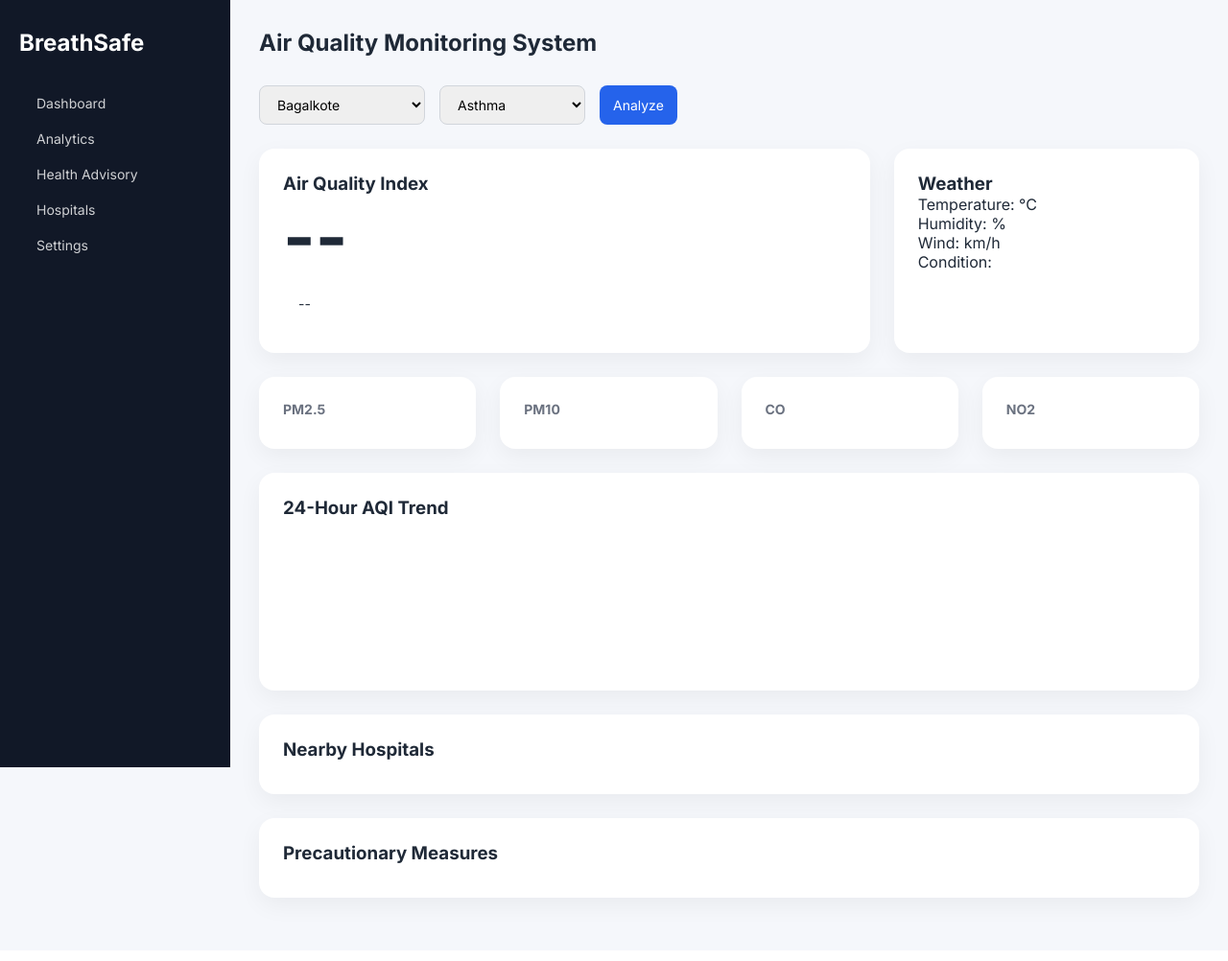
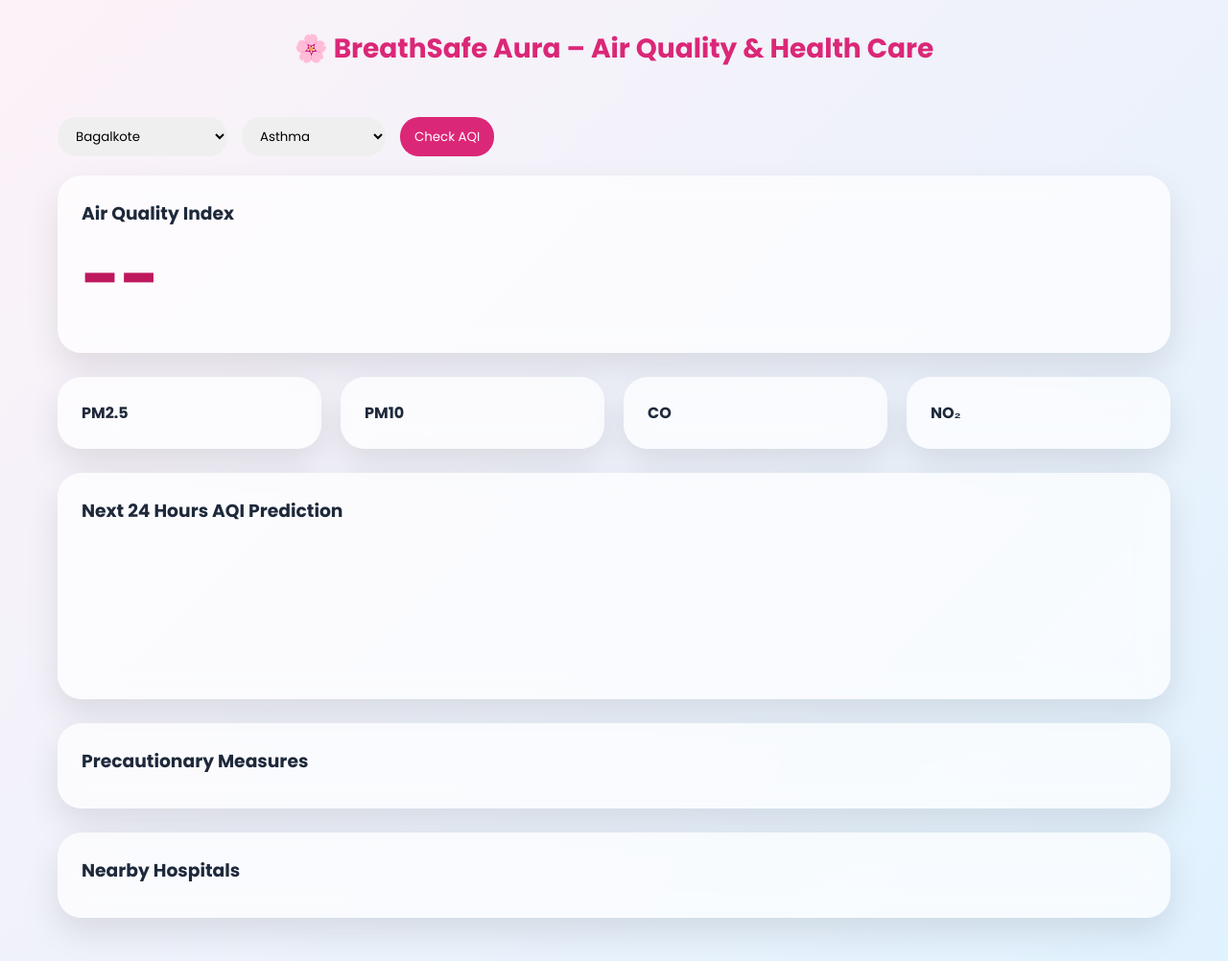
Before and after one commit to GowthamVeeraiah/Mini-Project-AQI, a Flask app: page / in a window 1280 px wide. Shown: the whole page at 96% size. Before the commit the page ends 953 px from the top, so only its background shows below. Run offline with Flask 3, Linux system fonts and the light colour scheme; a map, chart or similar area stays blank.

Commit message:
Update title and styles in index.html

```diff
--- a/templates/index.html
+++ b/templates/index.html
@@ -2,197 +2,86 @@
 <html>
 <head>
 <meta charset="UTF-8">
-<title>Air Quality Monitoring System</title>
+<title>BreathSafe Aura</title>
 <script src="https://cdn.jsdelivr.net/npm/chart.js"></script>
-<link href="https://fonts.googleapis.com/css2?family=Inter:wght@400;600;700&display=swap" rel="stylesheet">
+<link href="https://fonts.googleapis.com/css2?family=Poppins:wght@400;600;700&display=swap" rel="stylesheet">
 
 <style>
-*{
-margin:0;
-padding:0;
-box-sizing:border-box;
-font-family:'Inter',sans-serif;
+*{margin:0;padding:0;box-sizing:border-box;font-family:'Poppins',sans-serif;}
+
+body{
+background:linear-gradient(135deg,#fdf2f8,#e0f2fe);
+color:#1e293b;
 }
 
-body{
-display:flex;
-background:#f5f7fb;
-color:#1f2937;
+.header{
+text-align:center;
+padding:30px;
+font-size:28px;
+font-weight:700;
+color:#db2777;
 }
 
-/* SIDEBAR */
-.sidebar{
-width:240px;
-background:#111827;
-color:white;
-height:100vh;
-padding:30px 20px;
-position:fixed;
+.container{
+max-width:1200px;
+margin:auto;
+padding:20px;
 }
 
-.sidebar h2{
-margin-bottom:40px;
-font-weight:700;
+.card{
+background:rgba(255,255,255,0.7);
+backdrop-filter:blur(15px);
+border-radius:25px;
+padding:25px;
+margin-bottom:25px;
+box-shadow:0 15px 35px rgba(0,0,0,0.1);
 }
 
-.sidebar ul{
-list-style:none;
+.controls{
+display:flex;
+gap:15px;
+margin-bottom:20px;
 }
 
-.sidebar li{
-margin-bottom:20px;
-opacity:.8;
+select,button{
+padding:10px 15px;
+border-radius:20px;
+border:none;
+}
+
+button{
+background:#db2777;
+color:white;
 cursor:pointer;
 }
 
-.sidebar li:hover{
-opacity:1;
-}
-
-/* MAIN */
-.main{
-margin-left:240px;
-width:100%;
-padding:30px;
-}
-
-/* HEADER */
-.header{
-display:flex;
-justify-content:space-between;
-align-items:center;
-margin-bottom:30px;
-}
-
-.header h1{
-font-size:24px;
-font-weight:700;
-}
-
-.updated{
-font-size:14px;
-color:#6b7280;
-}
-
-/* CARD */
-.card{
-background:white;
-padding:25px;
-border-radius:16px;
-box-shadow:0 8px 24px rgba(0,0,0,0.05);
-margin-bottom:25px;
-}
-
-/* GRID */
 .grid{
 display:grid;
-gap:25px;
-}
-
-.grid-2{
-grid-template-columns:2fr 1fr;
+gap:20px;
 }
 
 .grid-4{
-grid-template-columns:repeat(auto-fit,minmax(180px,1fr));
+grid-template-columns:repeat(auto-fit,minmax(200px,1fr));
 }
 
-/* AQI */
-.aqi-value{
-font-size:72px;
+.aqi{
+font-size:70px;
 font-weight:700;
+color:#be185d;
 }
 
-.badge{
-display:inline-block;
-padding:8px 16px;
-border-radius:30px;
-font-size:14px;
-margin-top:10px;
-}
-
-.good{
-background:#dcfce7;
-color:#166534;
-}
-
-.moderate{
-background:#fef9c3;
-color:#854d0e;
-}
-
-.poor{
-background:#fee2e2;
-color:#7f1d1d;
-}
-
-/* SELECT */
-.controls{
-display:flex;
-gap:15px;
-margin-bottom:25px;
-}
-
-select,button{
-padding:10px 14px;
-border-radius:8px;
-border:1px solid #d1d5db;
-font-size:14px;
-}
-
-button{
-background:#2563eb;
-color:white;
-border:none;
-cursor:pointer;
-}
-
-button:hover{
-opacity:.9;
-}
-
-.metric h4{
-font-size:14px;
-margin-bottom:8px;
-color:#6b7280;
-}
-
-.metric p{
-font-size:20px;
-font-weight:600;
-}
-
-ul{
-margin-top:10px;
-padding-left:18px;
-}
-
-li{
-margin-bottom:6px;
-font-size:14px;
-}
+ul{margin-top:10px;padding-left:20px;}
+li{margin-bottom:6px;}
 </style>
 </head>
 
 <body>
 
-<div class="sidebar">
-<h2>BreathSafe</h2>
-<ul>
-<li>Dashboard</li>
-<li>Analytics</li>
-<li>Health Advisory</li>
-<li>Hospitals</li>
-<li>Settings</li>
-</ul>
+<div class="header">
+🌸 BreathSafe Aura – Air Quality & Health Care
 </div>
 
-<div class="main">
-
-<div class="header">
-<h1>Air Quality Monitoring System</h1>
-<div class="updated" id="updated"></div>
-</div>
+<div class="container">
 
 <div class="controls">
 <select id="city"></select>
@@ -202,65 +91,36 @@
 <option>Bronchitis</option>
 <option>Allergic Rhinitis</option>
 </select>
-<button onclick="analyze()">Analyze</button>
+<button onclick="analyze()">Check AQI</button>
 </div>
-
-<div class="grid grid-2">
 
 <div class="card">
 <h3>Air Quality Index</h3>
-<div id="aqi" class="aqi-value">--</div>
-<div id="status" class="badge">--</div>
-<p id="suitability" style="margin-top:10px;color:#6b7280;"></p>
+<div id="aqi" class="aqi">--</div>
+<p id="status"></p>
+<p id="updated"></p>
+</div>
+
+<div class="grid grid-4">
+<div class="card"><h4>PM2.5</h4><p id="pm25"></p></div>
+<div class="card"><h4>PM10</h4><p id="pm10"></p></div>
+<div class="card"><h4>CO</h4><p id="co"></p></div>
+<div class="card"><h4>NO₂</h4><p id="no2"></p></div>
 </div>
 
 <div class="card">
-<h3>Weather</h3>
-<p>Temperature: <b id="temp"></b> °C</p>
-<p>Humidity: <b id="humidity"></b> %</p>
-<p>Wind: <b id="wind"></b> km/h</p>
-<p>Condition: <b id="conditionWeather"></b></p>
-</div>
-
-</div>
-
-<div class="grid grid-4">
-
-<div class="card metric">
-<h4>PM2.5</h4>
-<p id="pm25"></p>
-</div>
-
-<div class="card metric">
-<h4>PM10</h4>
-<p id="pm10"></p>
-</div>
-
-<div class="card metric">
-<h4>CO</h4>
-<p id="co"></p>
-</div>
-
-<div class="card metric">
-<h4>NO2</h4>
-<p id="no2"></p>
-</div>
-
+<h3>Next 24 Hours AQI Prediction</h3>
+<canvas id="aqiChart"></canvas>
 </div>
 
 <div class="card">
-<h3>24-Hour AQI Trend</h3>
-<canvas id="aqiChart"></canvas>
+<h3>Precautionary Measures</h3>
+<ul id="precautions"></ul>
 </div>
 
 <div class="card">
 <h3>Nearby Hospitals</h3>
 <ul id="hospitals"></ul>
-</div>
-
-<div class="card">
-<h3>Precautionary Measures</h3>
-<ul id="precautions"></ul>
 </div>
 
 </div>
@@ -283,21 +143,18 @@
 
 let chart;
 
-function createChart(dataPoints){
+function createChart(data){
 const ctx=document.getElementById("aqiChart").getContext("2d");
 if(chart){chart.destroy();}
 chart=new Chart(ctx,{
 type:"line",
 data:{
 labels:["1AM","4AM","7AM","10AM","1PM","4PM","7PM","10PM"],
-datasets:[{
-label:"AQI",
-data:dataPoints,
-borderColor:"#2563eb",
-backgroundColor:"rgba(37,99,235,0.1)",
-fill:true,
-tension:0.4
-}]
+datasets:[
+{label:"AQI",data:data,borderColor:"#db2777",fill:false},
+{label:"PM2.5",data:data.map(v=>v-20),borderColor:"#7c3aed",fill:false},
+{label:"PM10",data:data.map(v=>v+10),borderColor:"#0ea5e9",fill:false}
+]
 },
 options:{responsive:true}
 });
@@ -313,29 +170,21 @@
 .then(data=>{
 aqi.innerText=data.today;
 status.innerText=data.status;
-status.className="badge "+data.level;
-suitability.innerText=data.suitability;
+updated.innerText="Updated: "+data.updated;
 
 pm25.innerText=data.pm25+" µg/m³";
 pm10.innerText=data.pm10+" µg/m³";
 co.innerText=data.co+" ppm";
 no2.innerText=data.no2+" ppb";
 
-temp.innerText=data.temp;
-humidity.innerText=data.humidity;
-wind.innerText=data.wind;
-conditionWeather.innerText=data.conditionWeather;
-
-updated.innerText="Last Updated: "+data.updated;
+precautions.innerHTML="";
+data.precautions.forEach(p=>{
+precautions.innerHTML+=`<li>${p}</li>`;
+});
 
 hospitals.innerHTML="";
 data.hospitals.forEach(h=>{
 hospitals.innerHTML+=`<li><b>${h.hospital_name}</b><br>${h.address}</li>`;
-});
-
-precautions.innerHTML="";
-data.precautions.forEach(p=>{
-precautions.innerHTML+=`<li>${p}</li>`;
 });
 
 createChart(data.trend);
```
